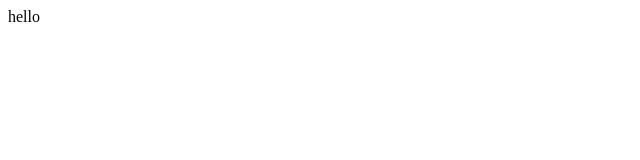
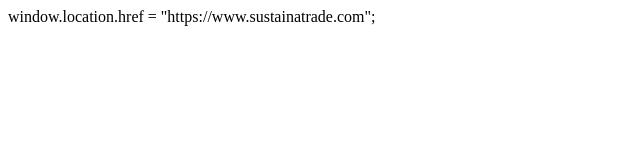
Before and after one commit to sustainatrade/sustainatrade.github.io, a plain HTML site: page blog/index.html in a window 1280 px wide. Shown: the whole page, without its empty margins (0-640 px from the left). Drawn offline with Linux system fonts and the light colour scheme.

Commit message:
Update index.html

```diff
--- a/blog/index.html
+++ b/blog/index.html
@@ -1,5 +1,5 @@
 <html>
 <script>
 </script>
-  hello
+  window.location.href = "https://www.sustainatrade.com";
 </html>
```
